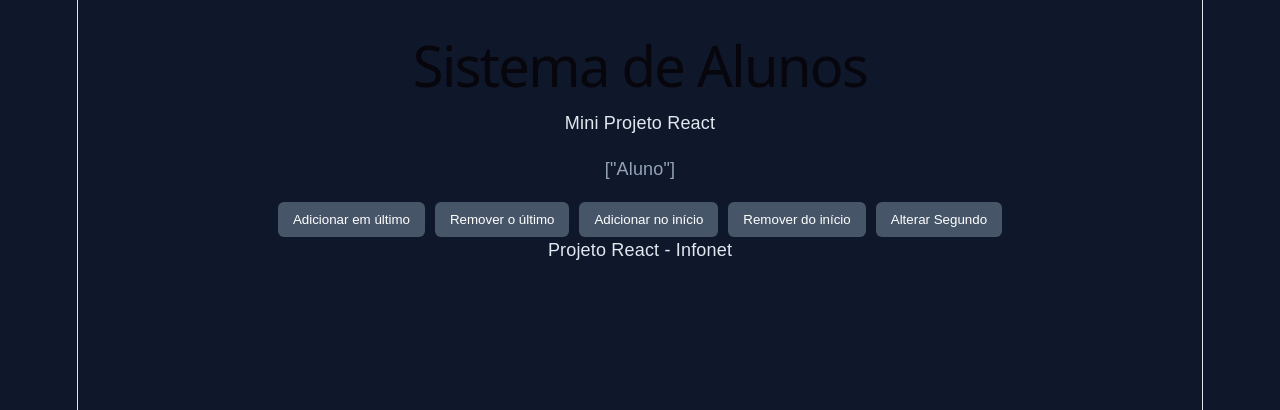
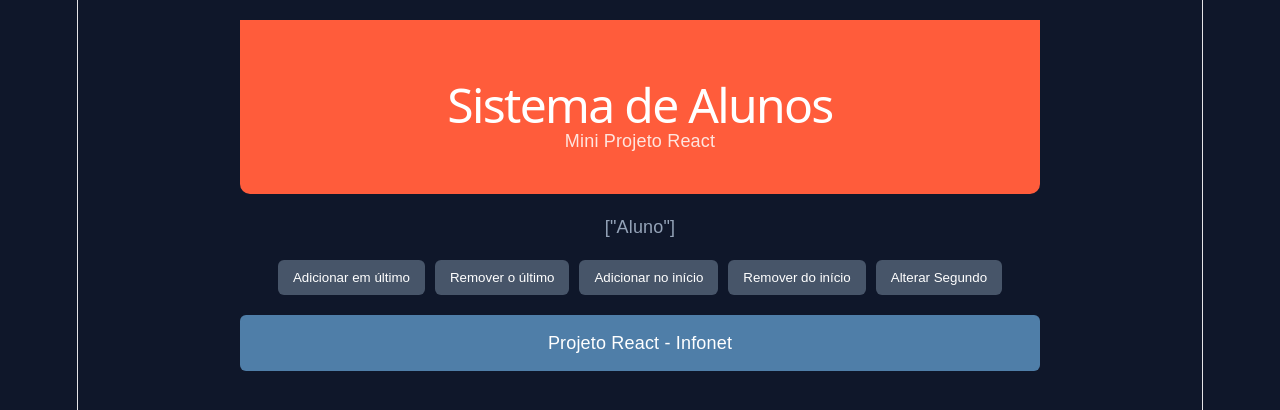
Before and after one commit to sopiaslucas/vetor, a React (Vite) app: page / in a window 1280 px wide. Shown: the top 410 px of the page. Built offline with nearby package versions, Linux system fonts and the light colour scheme.

Commit message:
Update styles.css

```diff
--- a/src/componentes/styles.css
+++ b/src/componentes/styles.css
@@ -1,9 +1,11 @@
+/* Reset básico */
 * {
   margin: 0;
   padding: 0;
   box-sizing: border-box;
 }
 
+/* Fundo geral */
 body {
   font-family: Arial, Helvetica, sans-serif;
   background-color: #0f172a; /* azul escuro */
@@ -14,18 +16,39 @@ body {
   min-height: 100vh;
 }
 
+/* Container principal */
 .container {
   width: 100%;
   max-width: 800px;
   text-align: center;
 }
 
+/* Cabeçalho */
+.header {
+  background-color: #ff5c3b;
+  padding: 40px 20px;
+  border-radius: 0 0 10px 10px;
+}
+
+.header h1 {
+  font-size: 48px;
+  color: white;
+  margin-bottom: 10px;
+}
+
+.header p {
+  font-size: 18px;
+  color: #ffe5df;
+}
+
+/* Lista */
 .lista {
   margin: 20px 0;
   font-size: 18px;
   color: #94a3b8;
 }
 
+/* Botões */
 .botoes {
   display: flex;
   flex-wrap: wrap;
@@ -46,3 +69,12 @@ button {
 button:hover {
   background-color: #64748b;
 }
+
+/* Rodapé */
+.footer {
+  margin-top: 20px;
+  background-color: #4f7ea8;
+  padding: 15px;
+  border-radius: 6px;
+  color: white;
+}
```
